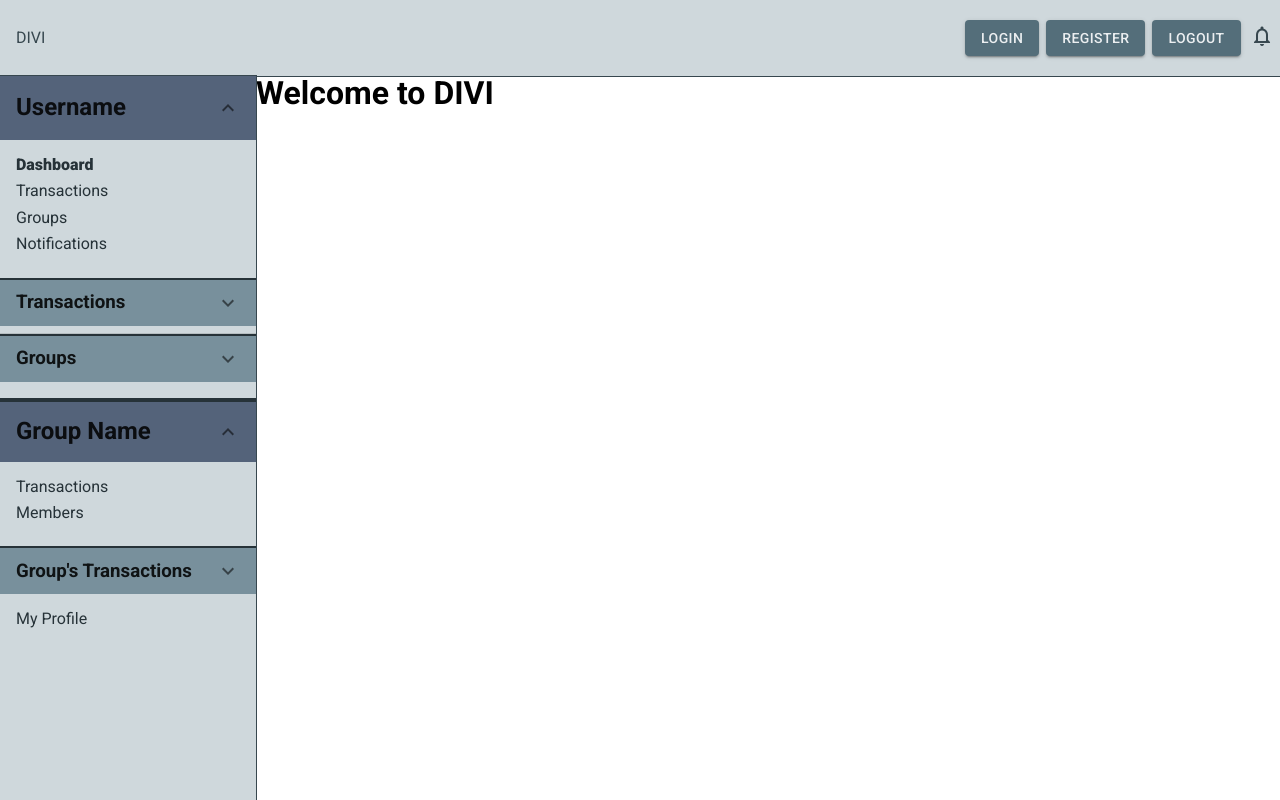
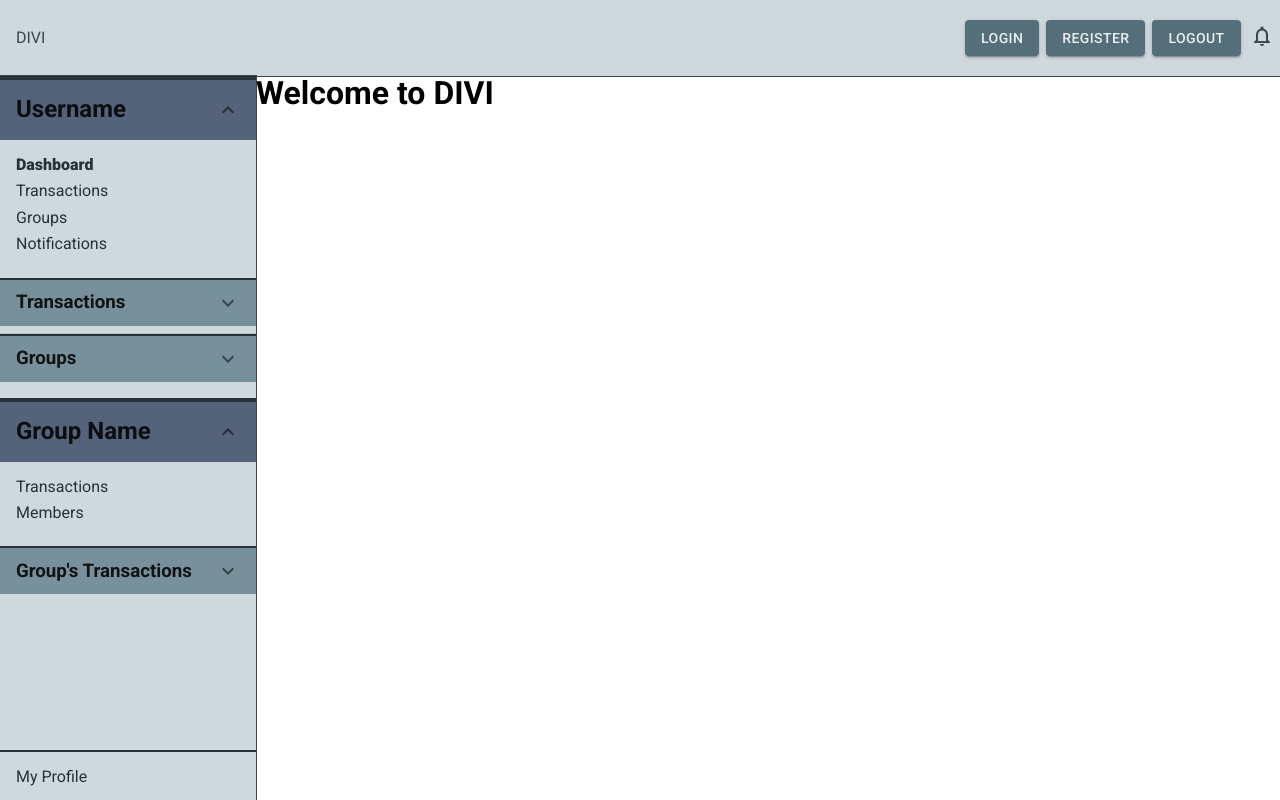
Before and after one commit to v-lane/Divi, a React (Vite) app in the folder frontend/: page / in a window 1280 px wide. Built offline with nearby package versions, Linux system fonts and the light colour scheme.

Commit message:
Add scroll and sizing to sidebar

```diff
--- a/frontend/src/styles/SideNavigationBar.scss
+++ b/frontend/src/styles/SideNavigationBar.scss
@@ -12,6 +12,12 @@
   border: 1px solid var(--primary-color-800);
   border-left: 0px;
   border-bottom: 0px;
+  max-height: calc(100vh - 4rem);
+
+  header {
+    overflow-y: auto;
+    padding-bottom: 3rem;
+  }
 
   ul {
     list-style-type: none;
@@ -29,14 +35,14 @@
 
   #username-header, #groupname-header {
     background-color: var(--primary-color-600);
+    border: 4px solid var(--text-color-primary);
+    border-bottom: 0;
+    border-left: 0;
+    border-right: 0;
   }
 
   #groupname-header {
     margin-top:0.5em;
-    border: 4px solid var(--text-color-primary);
-    border-bottom: 0;
-    border-left: 0;
-    border-right: 0;
   }
 
   a {
@@ -61,6 +67,16 @@
     margin-top: 0.5em;
   }
 
+  footer {
+    position:absolute;
+    bottom: 0;
+    background-color: var(--primary-color-100);
+    width: 100%;
+    border: 2px solid var(--text-color-primary);
+    border-left: 0;
+    border-right: 0;
+  }
+
 
 
   // Below overrides default accordion values
```
